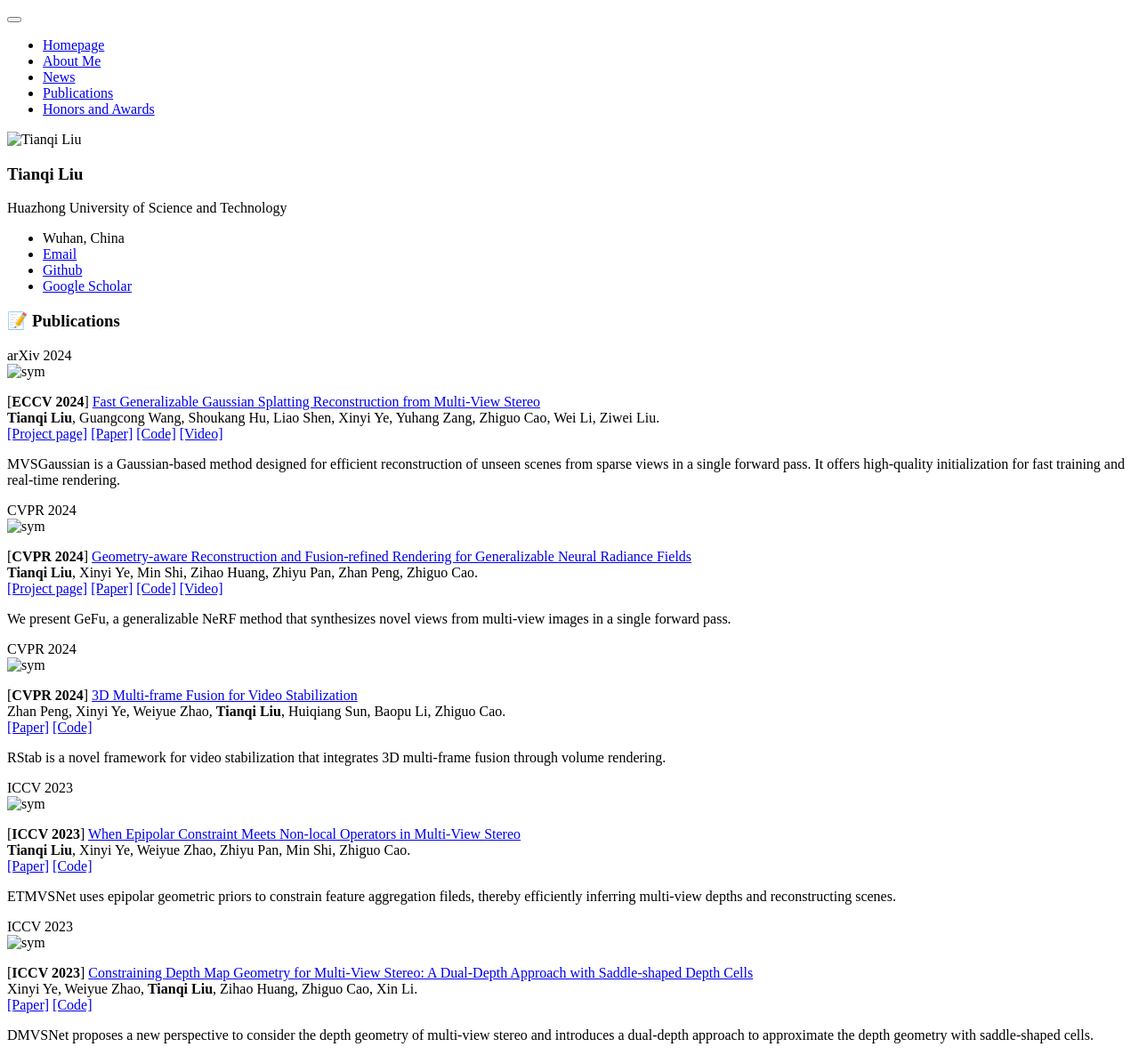
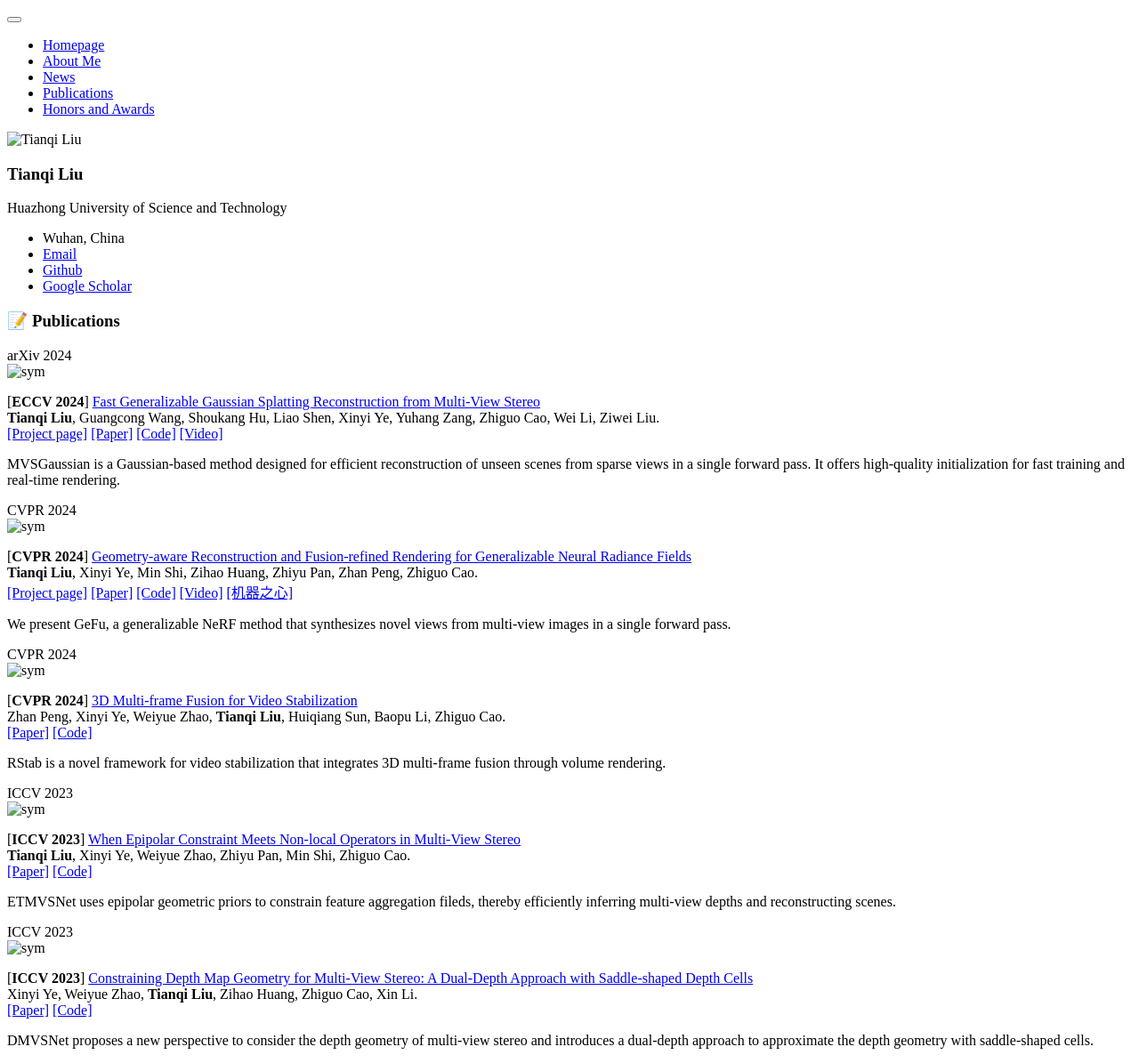
Before and after one commit to TQTQliu/TQTQliu.github.io, a Jekyll site: the page built from _pages/includes/pub.md, in a window 1280 px wide. Shown: the whole page at 89% size. Built offline with Jekyll 4.4.1, drawn with Linux system fonts in a browser that asks for light colours; our own code applies the rules of GitHub Pages for plain Markdown files.

Commit message:
Update pub.md

```diff
--- a/_pages/includes/pub.md
+++ b/_pages/includes/pub.md
@@ -26,6 +26,7 @@ MVSGaussian is a Gaussian-based method designed for efficient reconstruction of
 [[Paper]](https://arxiv.org/abs/2404.17528)
 [[Code]](https://github.com/TQTQliu/GeFu)
 [[Video]](https://youtu.be/Z4RgnsKF3Gs)
+[[机器之心]](https://mp.weixin.qq.com/s/Y9uXxNMgliV9p-ne_bGpEw)
 
 We present GeFu, a generalizable NeRF method that synthesizes novel views from multi-view images in a single forward pass.
 
```
